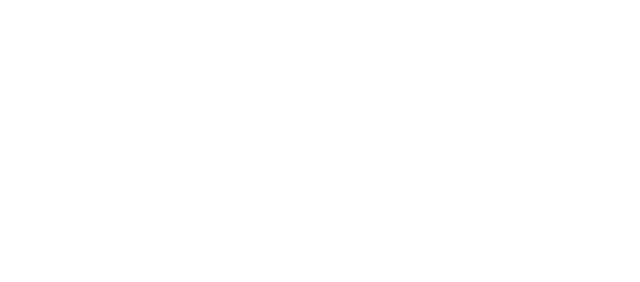
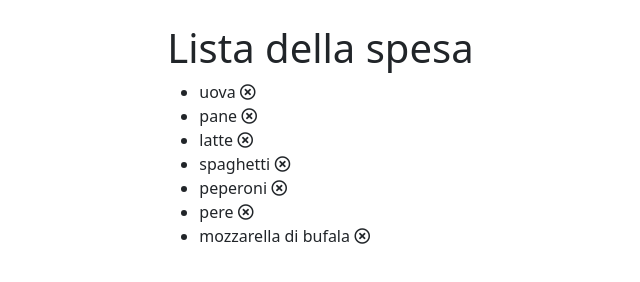
Before and after one commit to andmalt/vue-todolist, a plain HTML site: page index.html in a window 1280 px wide. Shown: the whole page, without its empty margins (66-706 px from the left). Drawn offline with nearby package versions, Linux system fonts and the light colour scheme.

Commit message:
inserted toDoLIst

```diff
--- a/index.html
+++ b/index.html
@@ -20,9 +20,14 @@
 </head>
 <body>
     <main id="app" class="container-fluid p-4">
-        <div class="row">
-            <div class="col-12">
-
+        <div class="row justify-content-center">
+            <div class="col-12 col-md-8">
+                <div>
+                    <h1>Lista della spesa</h1>
+                    <ul>
+                        <li v-for="(element, index) in toDoList">{{ element }} <i class="far fa-times-circle"></i></li>
+                    </ul>
+                </div>
             </div>
         </div>
     </main>
--- a/javascript/script.js
+++ b/javascript/script.js
@@ -6,6 +6,8 @@
 
 let app = new Vue({
     el:'#app',
-    data:{},
+    data:{
+        toDoList:["uova","pane","latte","spaghetti","peperoni","pere","mozzarella di bufala"],
+    },
     methods:{}
 });
```
